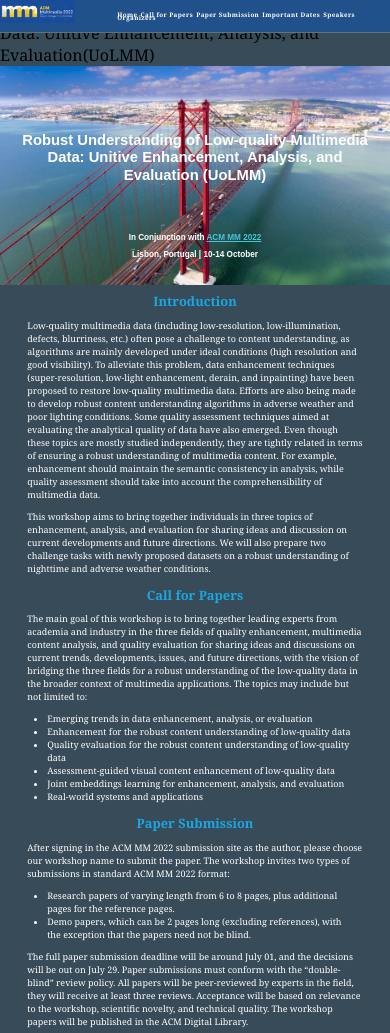
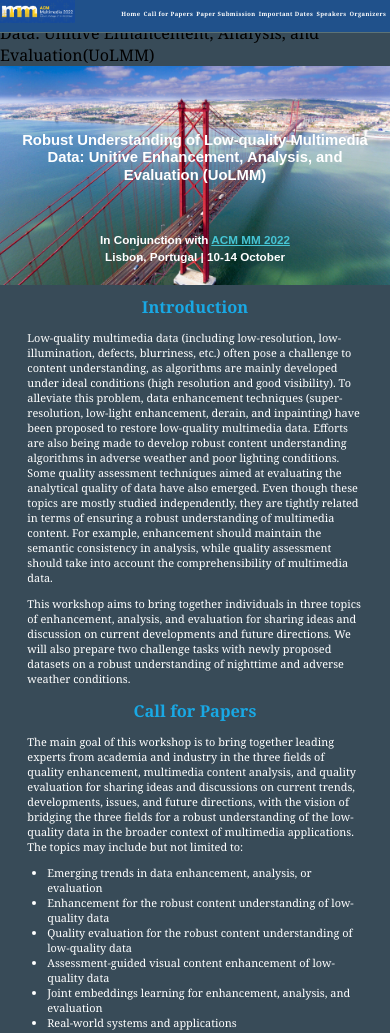
Before and after one commit to liaoliang92/Workshop, a plain HTML site: page index.html in a window 390 px wide. Shown: the top 1033 px of the page. Drawn offline with Linux system fonts and the light colour scheme.

Commit message:
Add files via upload

```diff
--- a/css/singlePageTemplate.css
+++ b/css/singlePageTemplate.css
@@ -282,7 +282,7 @@ header nav ul {
 nav ul li {
 	float: left;
 	color: #FFFFFF;
-	font-size: 1.6vw;
+	font-size: 1.5vw;
 	text-align: center;
 	margin-top: -1.6vw;
 	margin-right: 0.8vw;
@@ -320,18 +320,18 @@ ul li:hover a {
 .stats {
 	color: #19A8E4;
 	text-align: center;
-	font-size:2.2vw;
+	font-size:2.8vw;
 
 }
 .stats_organizers {
-	font-size:2.2vw;
+	font-size:2.8vw;
 
 }
 
 .stats_text {
 	color: #FFFFFF;
 	margin-bottom: 0.25vw;
-	font-size:2.3vw;
+	font-size:2.8vw;
    /*text-align: justify;*/
 		margin-left: 7%;
 		margin-right: 7%;
@@ -340,7 +340,7 @@ ul li:hover a {
 .stats_text_ul {
 	color: #FFFFFF;
 	margin-bottom: 0.25vw;
-	font-size:2.3vw;
+	font-size:2.8vw;
    /*text-align: justify;*/
 		margin-left: -6%;
 		margin-right: 2%;
@@ -350,9 +350,9 @@ ul li:hover a {
 	font-family: Arial;
 	position: absolute;
     top: 30%;
-    width: 90%;
+    width: 94%;
 	color: #FFFFFF;
-	margin-left: 5%;
+	margin-left: 3%;
 	font-size:3.8vw;
 	text-align: center;
 	line-height:4.5vw;
@@ -366,7 +366,7 @@ ul li:hover a {
 		margin-left: 0;
 	margin-right: 0;
 	color: #FFFFFF;
-	font-size:2.1vw;
+	font-size:3.0vw;
 	text-align: center;
 }
 
@@ -377,7 +377,7 @@ ul li:hover a {
     top: 84%;
     width: 100%;
 	color: #FFFFFF;
-	font-size:2.1vw;
+	font-size:3.0vw;
 	text-align: center;
 }
 
@@ -425,18 +425,18 @@ ul li:hover a {
 }
 
 .people-name-name {
-	font-size:2vw;
+	font-size:2.5vw;
 	margin-bottom: -1.0vw;
 }
 
 
 .people-name-inner {
-	font-size:1.6vw;
+	font-size:2.0vw;
 	margin-bottom: -0.8vw;
 }
 
 .people-name-outer {
-	font-size:1vw;
+	font-size:2.0vw;
 	margin-bottom: 2vw;
 }
 
```
